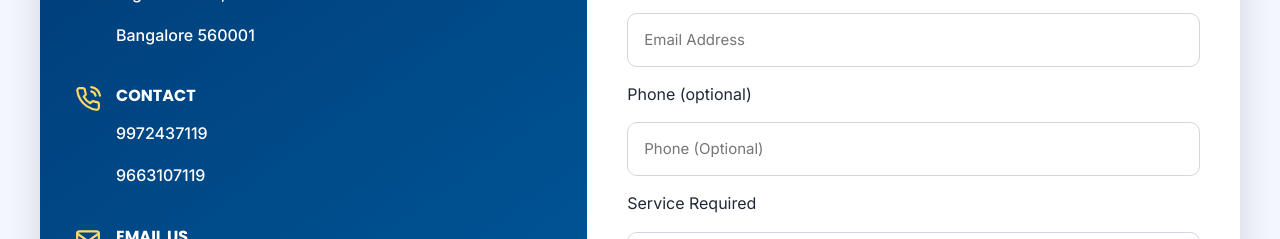
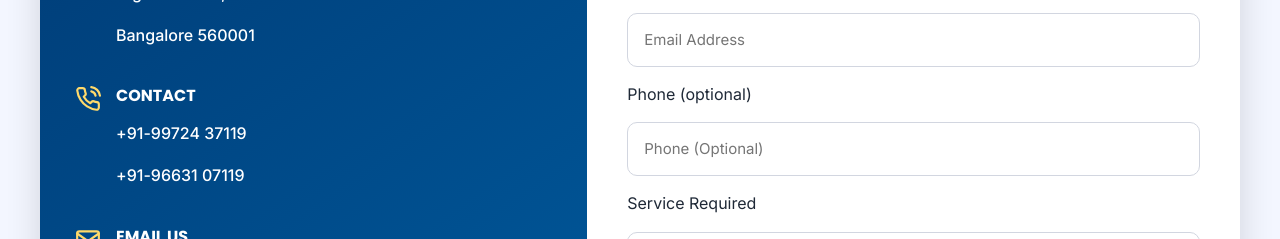
Before and after one commit to innomatricstech/Universal, a React (Vite) app: page / in a window 1280 px wide. Shown: the part 5580-5819 px from the top of the page. Built offline with nearby package versions, Linux system fonts and the light colour scheme; the HTML template or start-up script is replaced by a standard one.

Commit message:
first commit

```diff
--- a/src/components/Contact/Contact.jsx
+++ b/src/components/Contact/Contact.jsx
@@ -122,8 +122,8 @@ const Contact = () => {
               </span>
               <div>
                 <h4>CONTACT</h4>
-                <p>9972437119</p>
-                <p>9663107119</p>
+                <p>+91-99724 37119</p>
+                <p>+91-96631 07119</p>
               </div>
             </div>
 
```
